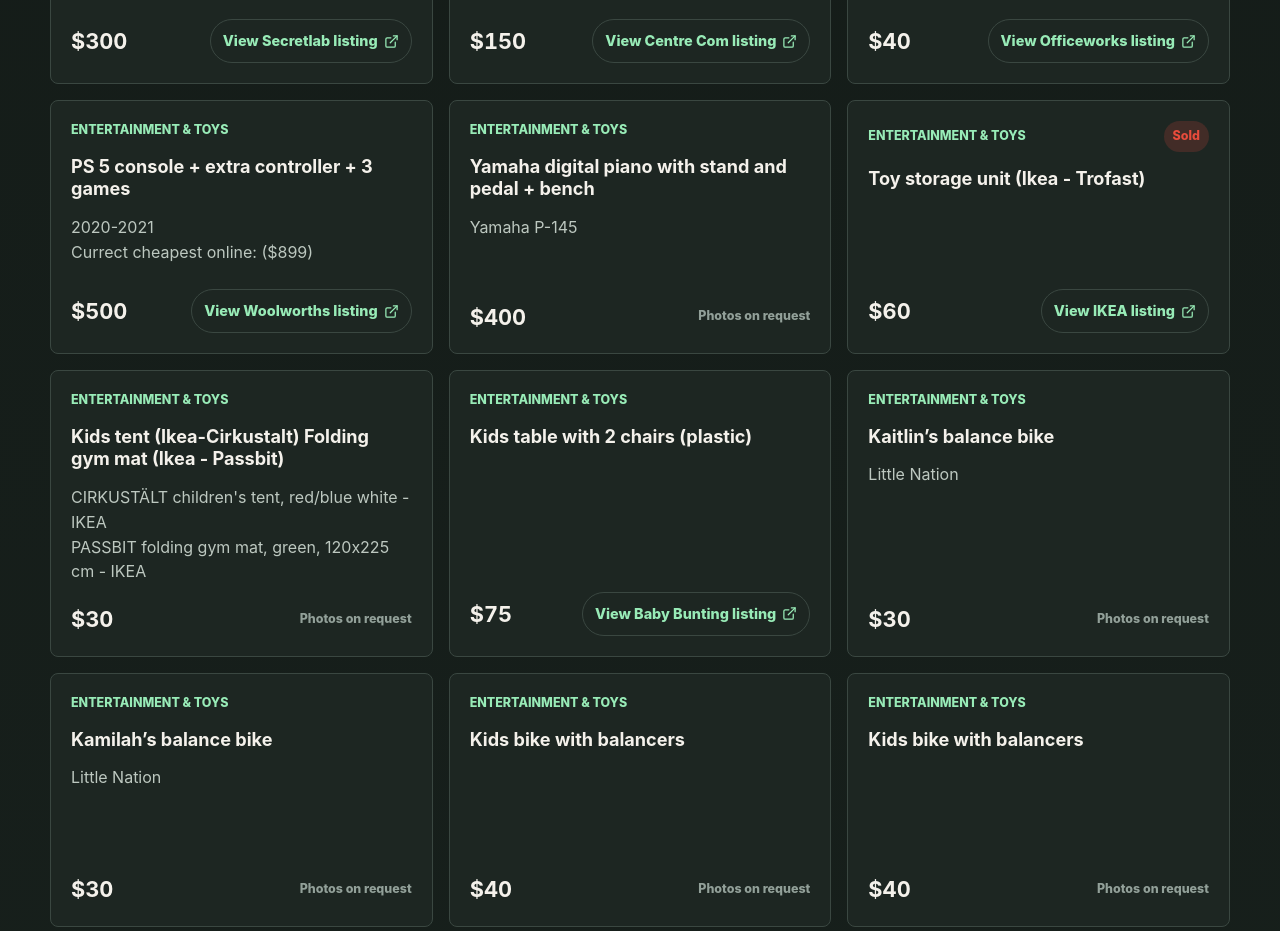
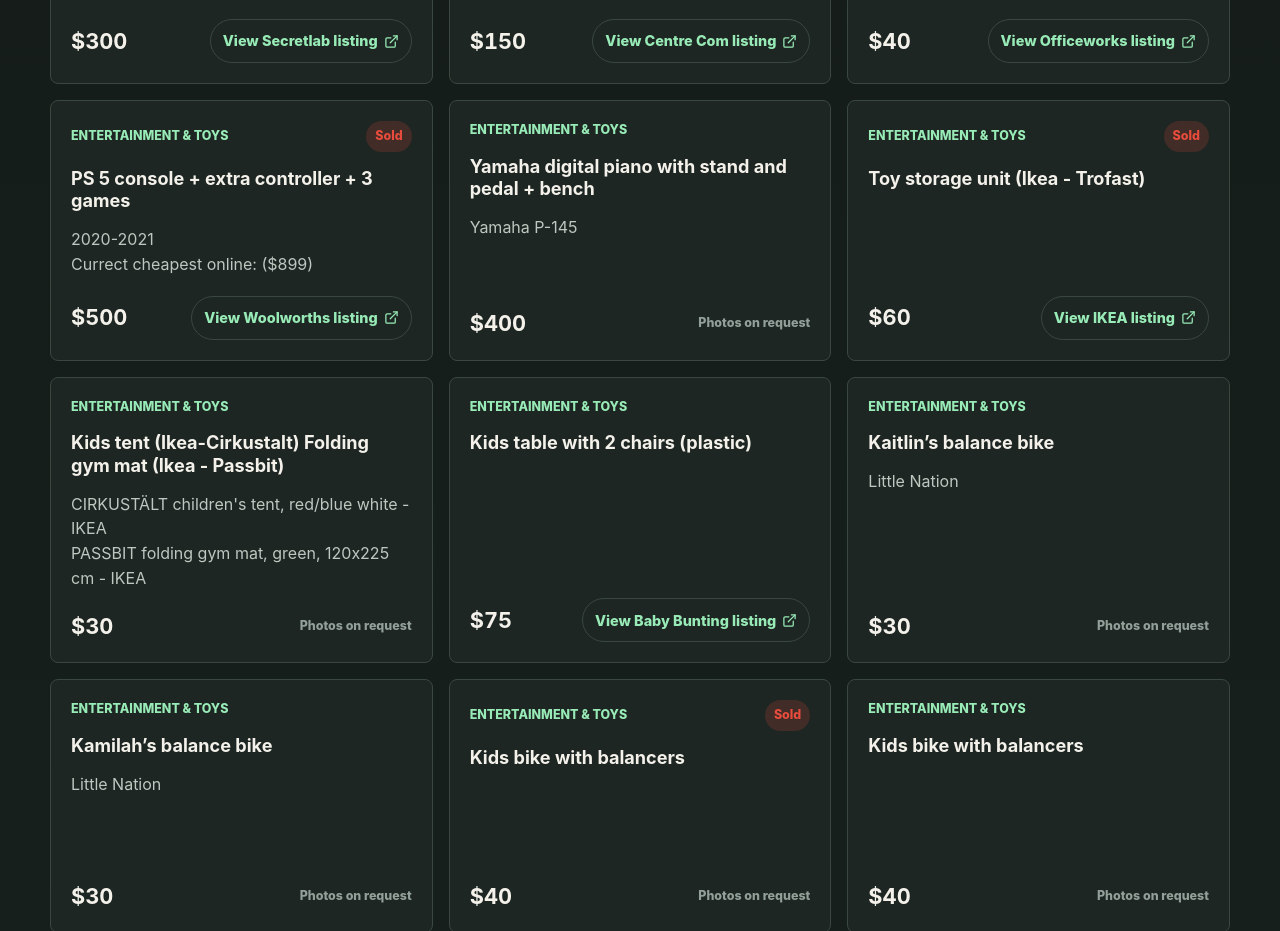
Before and after one commit to leosa-coder/moving-out-sale, a React (Vite) app: page / in a window 1280 px wide. Shown: the part 2420-3351 px from the top of the page. Built offline with nearby package versions, Linux system fonts and the light colour scheme.

Commit message:
Mark PS5 console and Kids bike with balancers as sold
- Add "Sold": true to PS 5 console + extra controller + 3 games
- Add "Sold": true to one of the two Kids bike with balancers entries

```diff
--- a/src/items.ts
+++ b/src/items.ts
@@ -124,7 +124,8 @@
   {
     "Items": "PS 5 console + extra controller\n+ 3 games",
     "Description": "2020-2021\nCurrect cheapest online: https://www.woolworths.com.au/shop/productdetails/1116439429?srsltid=AfmBOoq0BzWJ9UPB2i8Kd8WE1P7v0oBgQEfBazi86zsmUk6_C9n-sP02kr0 ($899)",
-    "Selling for": 500
+    "Selling for": 500,
+    "Sold": true
   },
   {
     "Items": "Yamaha digital piano with stand and pedal + bench",
@@ -160,7 +161,8 @@
   {
     "Items": "Kids bike with balancers",
     "Description": null,
-    "Selling for": 40
+    "Selling for": 40,
+    "Sold": true
   },
   {
     "Items": "Kids bike with balancers",
```
